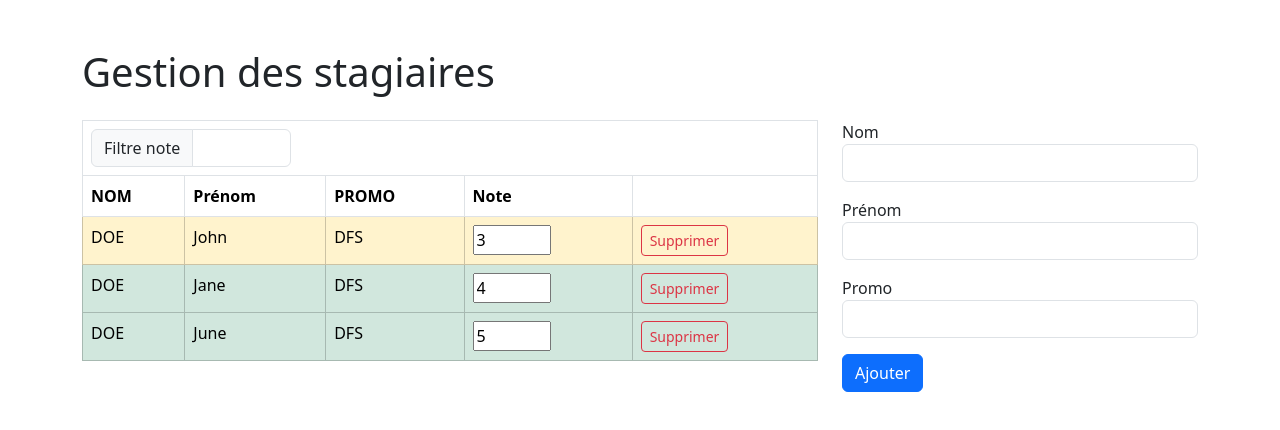
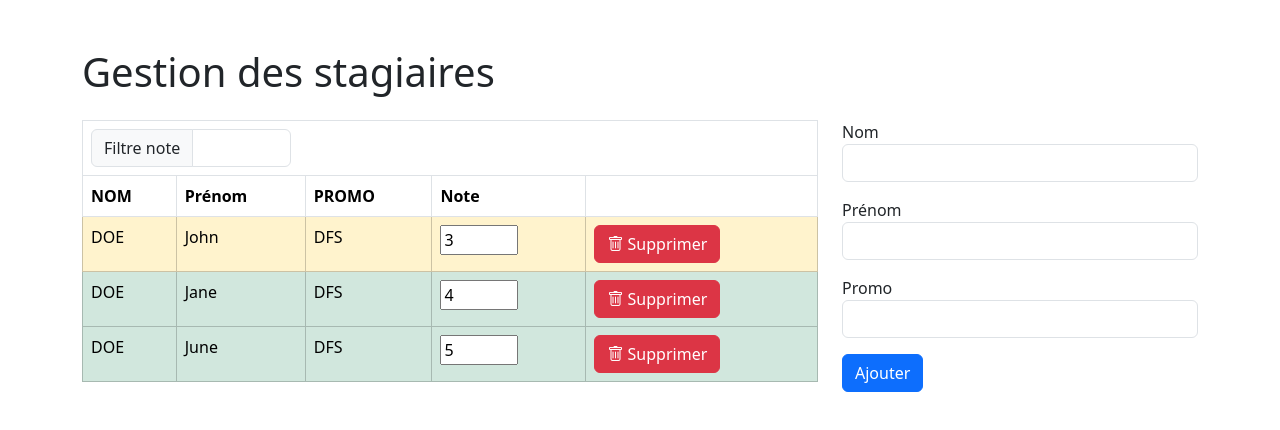
Before and after one commit to GamorySensei/td-studentsapp-react, a React (Create React App) app: page / in a window 1280 px wide. Shown: the top 430 px of the page. Built offline with nearby package versions, Linux system fonts and the light colour scheme.

Commit message:
Création du composant Button + installation bootstrap-icons

```diff
--- a/package.json
+++ b/package.json
@@ -7,6 +7,7 @@
     "@testing-library/react": "^13.4.0",
     "@testing-library/user-event": "^13.5.0",
     "bootstrap": "^5.3.2",
+    "bootstrap-icons": "^1.11.2",
     "react": "^18.2.0",
     "react-dom": "^18.2.0",
     "react-scripts": "5.0.1",
--- /dev/null
+++ b/src/components/Bootstrap/Button.js
@@ -0,0 +1,11 @@
+import React from 'react'
+
+function Button({children, type, onClick}) {
+  return (
+    <button className={ "btn btn-" + type } onClick={ onClick }>
+        { children }
+    </button>
+  )
+}
+
+export default Button
--- a/src/components/Student/Student.js
+++ b/src/components/Student/Student.js
@@ -1,4 +1,5 @@
 import React, { useEffect, useState } from "react";
+import Button from "../Bootstrap/Button";
 
 function Student({ id, studentProps, onDelete }){
 
@@ -42,7 +43,11 @@ function Student({ id, studentProps, onDelete }){
             />
         </td>
         <td>
-            <button onClick={ handleDelete } className="btn btn-outline-danger btn-sm">Supprimer</button>
+
+            <Button type="danger" onClick={ handleDelete }>
+                <i className="bi bi-trash"></i> Supprimer
+            </Button>
+
         </td>
     </tr>
     </>)
--- a/src/index.js
+++ b/src/index.js
@@ -5,6 +5,7 @@ import App from './App';
 import reportWebVitals from './reportWebVitals';
 import 'bootstrap/dist/css/bootstrap.min.css';
 import 'bootstrap/dist/js/bootstrap.bundle.min.js';
+import 'bootstrap-icons/font/bootstrap-icons.min.css';
 
 const root = ReactDOM.createRoot(document.getElementById('root'));
 root.render(
```
Also changed, not shown: 1 other file (tests, documents, lock files or other folders).
